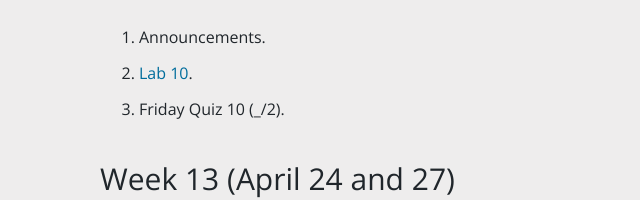
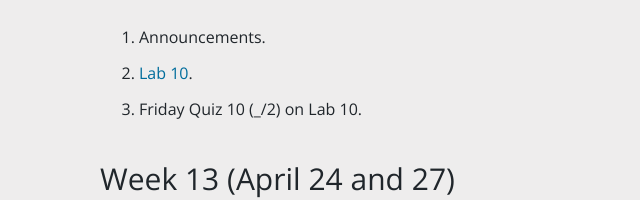
Before and after one commit to six0four/ceng254, a plain HTML site: page index.html in a window 1280 px wide. Shown: the part 3581-3781 px from the top of the page, 5-645 px from the left. Drawn offline with nearby package versions, Linux system fonts and the light colour scheme.

Commit message:
Added reference to the lab

```diff
--- a/indexcontent.html
+++ b/indexcontent.html
@@ -130,7 +130,7 @@ to Cancel the installation and install the following instead
   <p><ol>
    <li>Announcements.</li>
    <li><a href="https://github.com/six0four/ceng254#lab-10">Lab 10</a>.</li><!–– JDBC (complete Learning Java Applications Chapter 6 in the lab) or make up class in lab depending on how semester proceeds.--> <!–– More Java King, Baker -->
-	<li>Friday Quiz 10 (_/2).</li> <!–– JSP and rest of SQLite, 12c chapters 1 & 2? ––>
+	<li>Friday Quiz 10 (_/2) on Lab 10.</li> <!–– JSP and rest of SQLite, 12c chapters 1 & 2? ––>
   </ol></p>
  </SECTION>
 
```
